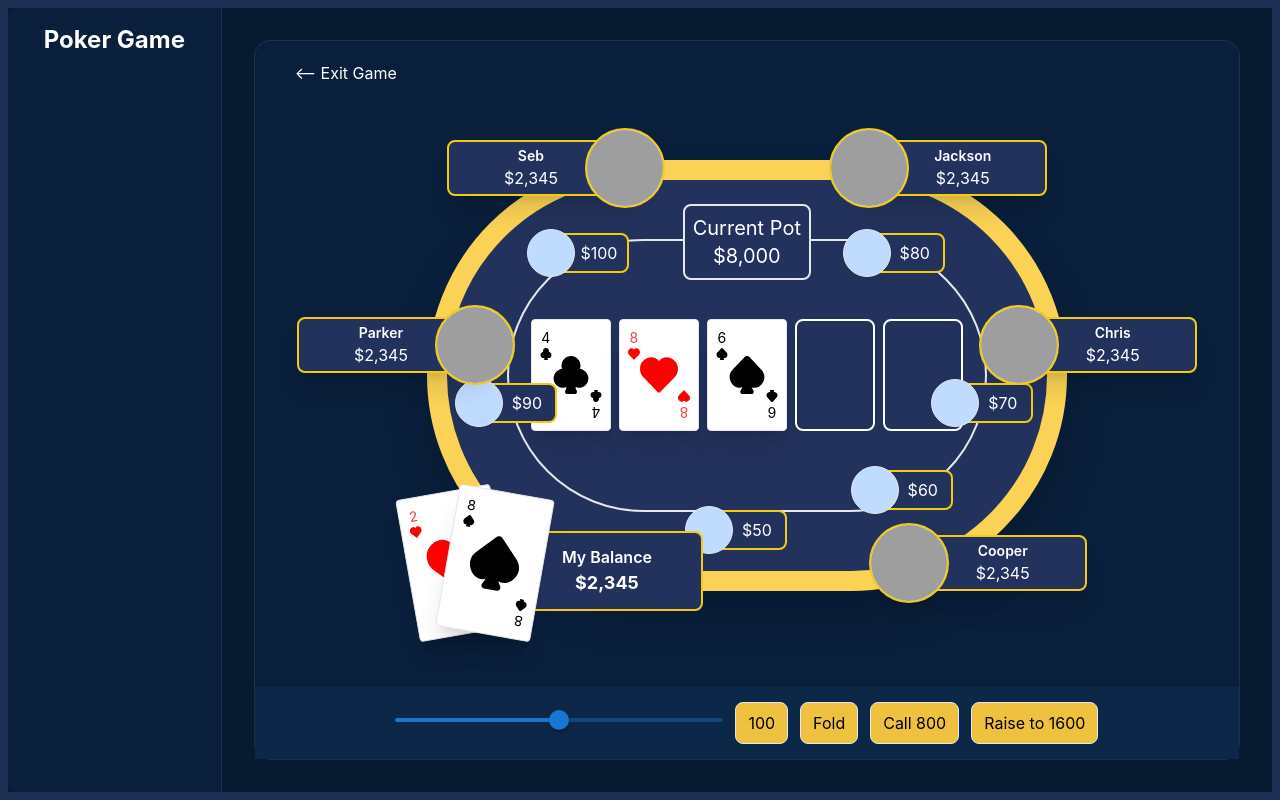
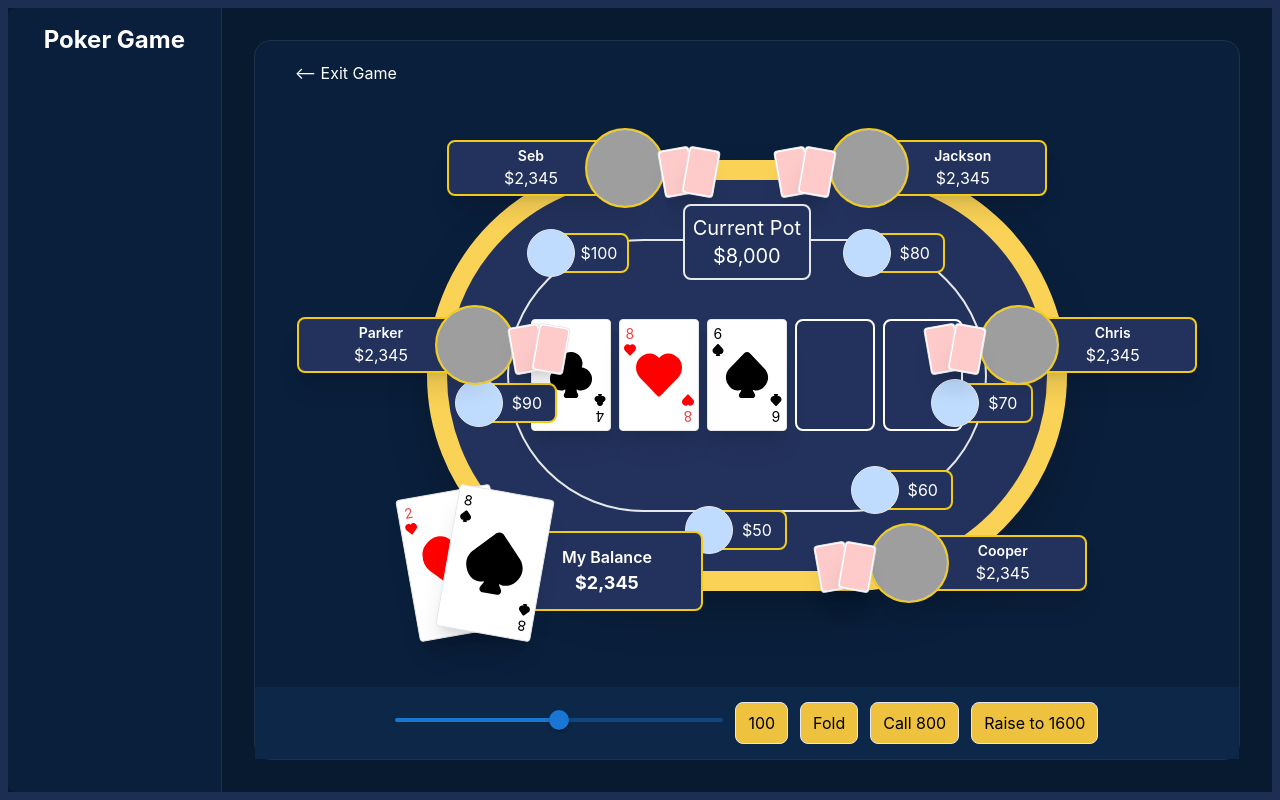
Before and after one commit to jacksonkalmbach/luxebet-casino, a React (Create React App) app: page / in a window 1280 px wide. Built offline with nearby package versions, Linux system fonts and the light colour scheme; grey boxes are pictures that could not be loaded.

Commit message:
add opposing hand component

```diff
--- a/src/components/Card/Card.tsx
+++ b/src/components/Card/Card.tsx
@@ -33,7 +33,7 @@ export default function Card({
     <div
       className={`${
         absolute ? "absolute" : ""
-      } w-full h-full bg-white border border-gray-200 rounded p-2 shadow-xl ${
+      } w-full h-full bg-white border border-gray-200 rounded shadow-xl ${
         tilt === "right"
           ? "rotate-[10deg]"
           : tilt === "left"
@@ -42,7 +42,7 @@ export default function Card({
       }`}
     >
       {isFaceUp ? (
-        <div className="flex w-full h-full justify-between">
+        <div className="flex w-full h-full justify-between p-1">
           <div className="flex flex-col items-center">
             <div
               className={`${
@@ -72,7 +72,7 @@ export default function Card({
           </div>
         </div>
       ) : (
-        <div className="w-full h-full bg-red-200 rounded"></div>
+        <div className="w-full h-full bg-red-200 rounded border border-white"></div>
       )}
     </div>
   );
--- /dev/null
+++ b/src/components/OpposingPlayer/OpposingHand.tsx
@@ -0,0 +1,32 @@
+import React from "react";
+
+import Card from "../Card/Card";
+
+interface OpposingHandProps {
+  side?: "left" | "right";
+  cards: {
+    suit: string;
+    value: string;
+  }[];
+}
+
+export default function OpposingHand({ side, cards }: OpposingHandProps) {
+  return (
+    <div className="absolute w-full">
+      <div
+        className={`absolute w-8 h-12 -top-5 ${
+          side === "left" ? "-left-20" : "-right-14"
+        }`}
+      >
+        <Card isFaceUp={false} tilt="left" suit="clubs" value="K" />
+      </div>
+      <div
+        className={`absolute w-8 h-12 -top-5 ${
+          side === "left" ? "-left-14" : "-right-20"
+        }`}
+      >
+        <Card isFaceUp={false} tilt="right" suit="clubs" value="K" />
+      </div>
+    </div>
+  );
+}
--- a/src/components/OpposingPlayer/OpposingPlayer.tsx
+++ b/src/components/OpposingPlayer/OpposingPlayer.tsx
@@ -1,15 +1,21 @@
 import React from "react";
+import OpposingHand from "./OpposingHand";
 
 interface OpposingPlayerProps {
   side?: "left" | "right";
   image?: string;
   name?: string;
+  cards?: {
+    suit: string;
+    value: string;
+  }[];
 }
 
 export default function OpposingPlayer({
   side,
   image,
   name,
+  cards,
 }: OpposingPlayerProps) {
   return (
     <div className="w-fit h-fit flex flex-col justify-center items-center shadow-xl">
@@ -20,6 +26,13 @@ export default function OpposingPlayer({
           className={`absolute ${
             side === "left" ? "-left-7" : "-right-7"
           } h-20 w-20 flex rounded-full bg-gray-200 border-2 border-[#f3cb16]`}
+        />
+        <OpposingHand
+          side={side}
+          cards={[
+            { suit: "spades", value: "A" },
+            { suit: "clubs", value: "K" },
+          ]}
         />
         <div
           className={`flex flex-col justify-center items-center w-full ${
```
